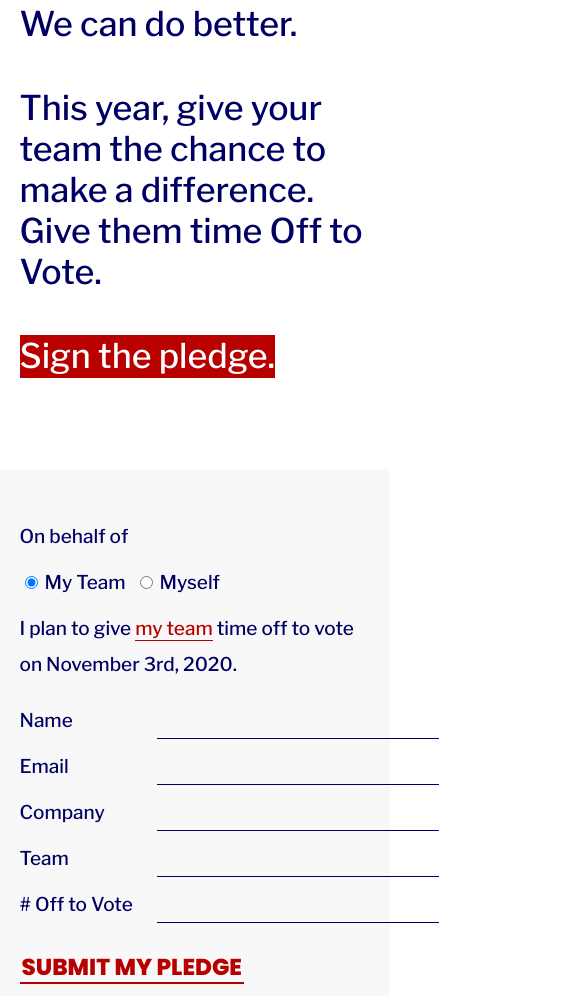
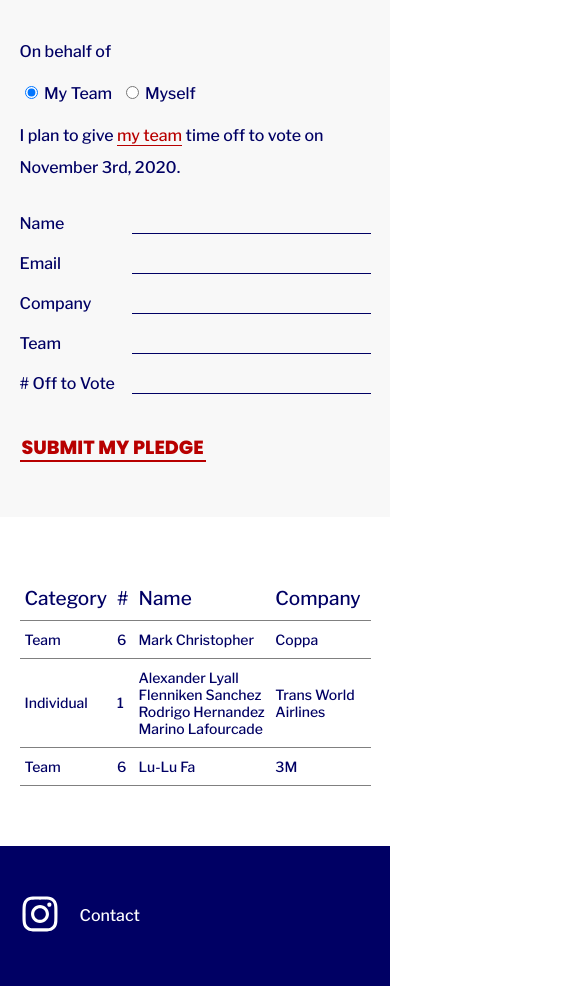
Before and after one commit to alflennik/off-to-vote, a website: page public/index.html in a window 390 px wide. Shown: the part 1001-1997 px from the top of the page, 566 px wide, since content can reach past the window. Drawn offline with nearby package versions, Linux system fonts and the light colour scheme; no server answers.

Commit message:
V2 design before fixing functionality

```diff
--- a/public/index.html
+++ b/public/index.html
@@ -2,7 +2,7 @@
 <html>
   <head>
     <meta charset="utf-8" />
-    <meta name="viewport" content="width=device-width, initial-scale=1" />
+    <meta name="viewport" content="width=device-width, user-scalable=no" />
     <link
       href="https://fonts.googleapis.com/css2?family=Libre+Franklin:wght@500&family=Poppins:wght@800"
       rel="stylesheet"
@@ -92,23 +92,23 @@
             type="text"
             placeholder="Hi"
           /> -->
-            <div class="pledge-row">
+            <label class="pledge-row">
               Name
               <input type="text" id="pledge-individual" />
-            </div>
-            <div class="pledge-row">
+            </label>
+            <label class="pledge-row">
               Email
               <input id="pledge-email" class="pledge-email" type="email" />
-            </div>
-            <div class="pledge-row">
+            </label>
+            <label class="pledge-row">
               Company
               <input id="pledge-company" class="pledge-company" type="text" />
-            </div>
-            <div class="pledge-row" team-pledge-shown restore-display="grid">
+            </label>
+            <label class="pledge-row" team-pledge-shown restore-display="grid">
               Team
               <input id="pledge-team" class="pledge-team" type="text" />
-            </div>
-            <div
+            </label>
+            <label
               class="pledge-row"
               team-pledge-shown
               company-pledge-shown
@@ -122,7 +122,7 @@
                 pattern="\d*"
                 min="1"
               />
-            </div>
+            </label>
             <button id="pledge-submit" class="pledge-submit" type="submit">
               Submit my Pledge
             </button>
@@ -161,7 +161,10 @@
             <tr>
               <td>Individual</td>
               <td>1</td>
-              <td>Alexander Lyall Flenniken</td>
+              <td>
+                Alexander Lyall Flenniken Sanchez Rodrigo Hernandez Marino
+                Lafourcade
+              </td>
               <td>Trans World Airlines</td>
               <td>Research and Development</td>
             </tr>
@@ -178,27 +181,18 @@
     </section>
 
     <footer class="footer">
-      <a href="#contact">Contact</a>
+      <div class="footer-content">
+        <a
+          target="_blank"
+          href="https://www.instagram.com/explore/tags/offtovote/"
+        >
+          <img src="instagram-brands.svg" width="40" height="40" />
+        </a>
+        <a href="mailto:offtovote@gmail.com">Contact</a>
+      </div>
     </footer>
 
     <div modal-shade class="modal-shade" style="display: none;">
-      <div modal modal-contact class="modal" style="display: none;">
-        <header class="modal-header">
-          <h2>Contact</h2>
-          <div class="modal-close">
-            <a href="#close"><img src="times-solid.svg" /></a>
-          </div>
-        </header>
-        <main class="modal-main">
-          <img
-            style="border: 1px solid #eee;"
-            src="email.svg"
-            alt="Email address is embedded in image to prevent scraping"
-          />
-          <br />
-          Get in touch by email.
-        </main>
-      </div>
       <div
         modal
         modal-submitting
--- a/public/styles.css
+++ b/public/styles.css
@@ -59,6 +59,12 @@ body {
 .cta-section .cta-text span {
   display: inline-block;
 }
+@media (max-width: 767px) {
+  .cta-text p {
+    font-size: 24px;
+    margin-bottom: 29px;
+  }
+}
 
 .gap {
   height: 0px;
@@ -75,7 +81,7 @@ body {
   max-width: var(--max-width);
 }
 .pledge-form {
-  line-height: 36px;
+  line-height: 2;
 }
 .pledge-form,
 .pledge-form input,
@@ -98,7 +104,7 @@ body {
 .pledge-form input[type="number"],
 .pledge-form input[type="email"] {
   all: unset;
-  margin: 0 5px;
+  /* margin: 0 5px; */
   border-bottom: 1px solid var(--blue);
   line-height: 25px;
   font-size: 22px;
@@ -111,6 +117,23 @@ body {
   grid-template-columns: 130px 1fr;
   gap: 2px;
   margin-bottom: 10px;
+  width: 100%;
+  align-items: end;
+  line-height: 1.25;
+}
+@media (max-width: 767px) {
+  .pledge-row {
+    grid-template-columns: 110px 1fr;
+    line-height: 1.25;
+  }
+  .pledge-form,
+  .pledge-form input,
+  .pledge-form select,
+  .pledge-form input[type="text"],
+  .pledge-form input[type="number"],
+  .pledge-form input[type="email"] {
+    font-size: 16px;
+  }
 }
 .pledge-em {
   font-style: normal;
@@ -141,6 +164,12 @@ a human didn't submit it. */
   /* Required in Safari when text is combined with all: unset */
   -webkit-text-fill-color: var(--red);
 }
+@media (max-width: 767px) {
+  .pledge-submit {
+    font-size: 19px;
+    margin-top: 42px;
+  }
+}
 .pledge-submit:hover {
   background: var(--red);
   color: white;
@@ -169,6 +198,8 @@ a human didn't submit it. */
 .table-content-wrap {
   width: 100%;
   max-width: var(--max-width);
+  overflow: scroll;
+  margin: 10px 0;
 }
 .table-section {
   padding: var(--horizontal-padding) var(--vertical-padding);
@@ -201,14 +232,37 @@ a human didn't submit it. */
 .table-section tr:last-child td {
   border-bottom: 1px solid gray;
 }
+@media (max-width: 767px) {
+  .table-section th {
+    padding: 10px 5px;
+    /* font-size: 16px; */
+  }
+  .table-section td {
+    padding: 10px 5px;
+    font-size: 14px;
+    max-width: 200px;
+  }
+}
 
 .footer {
   padding: var(--horizontal-padding) var(--vertical-padding);
   background: var(--blue);
 }
+.footer-content {
+  display: flex;
+  align-items: center;
+  height: 40px;
+}
 .footer a {
   color: #fff;
   text-decoration: none;
+  display: block;
+  margin-right: 20px;
+}
+@media (max-width: 767px) {
+  .footer a {
+  font-size: 16px;
+  }
 }
 
 .modal-shade {
```
Also changed, not shown: public/instagram-brands.svg (added).
